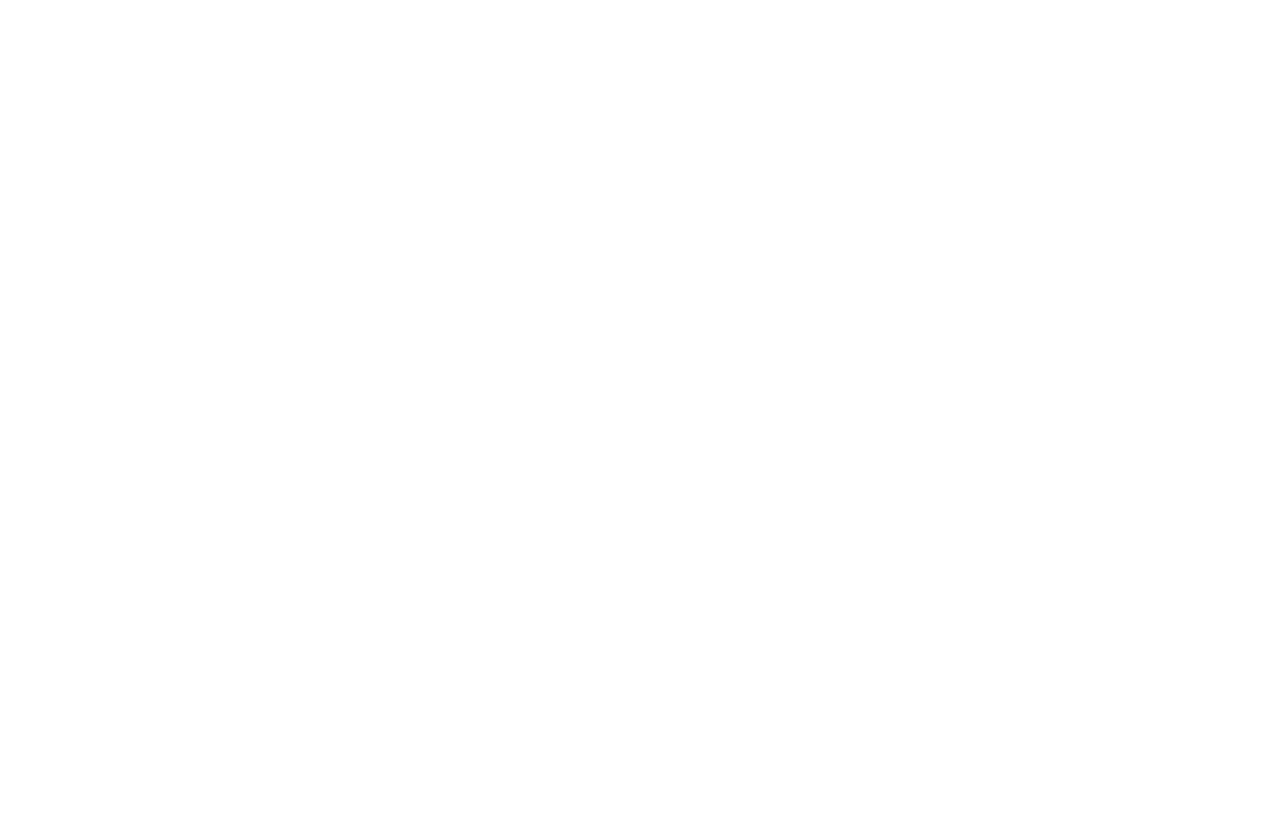
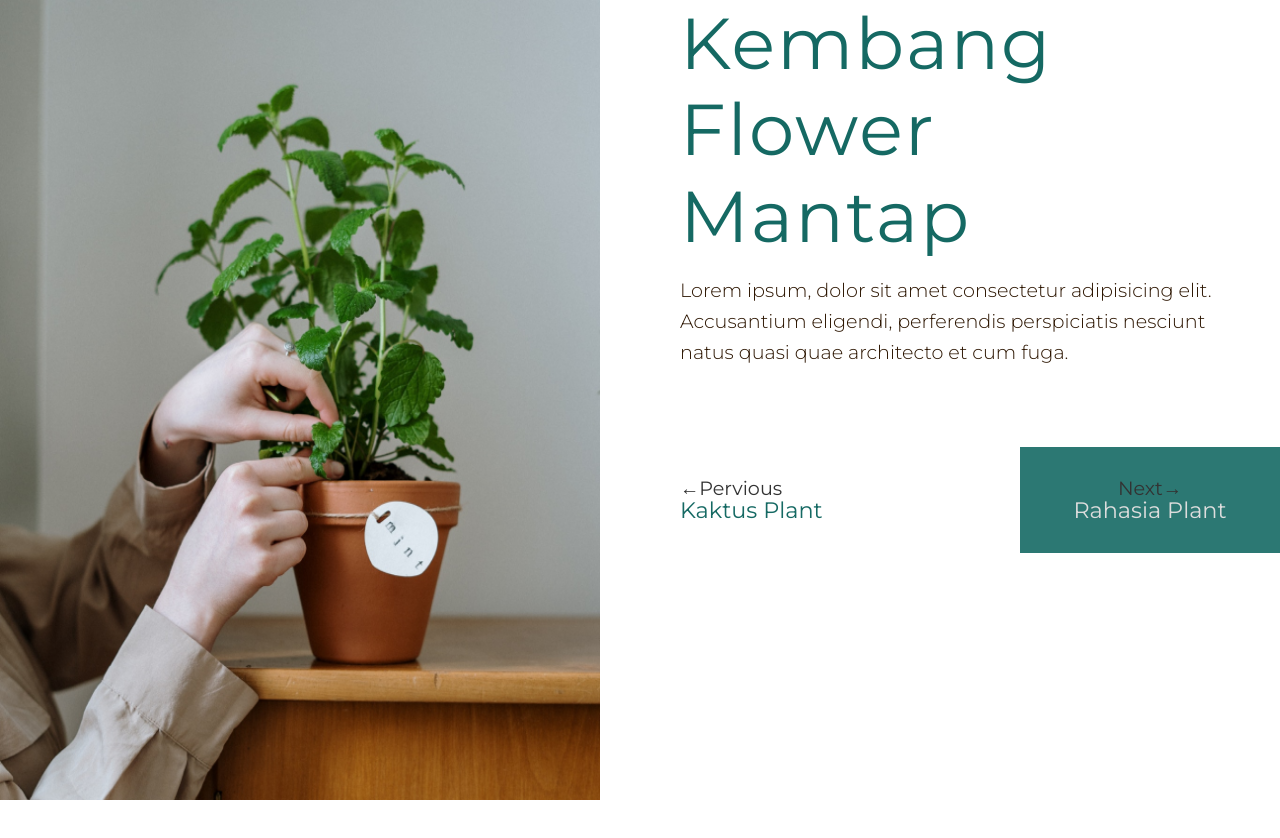
Before and after one commit to naveenkumar-gif/designs, a plain HTML site: page plantShop/green.html in a window 1280 px wide. Before the commit the page ends 800 px from the top, so only its background shows below. Drawn offline with Linux system fonts and the light colour scheme; a web font is replaced by a local one.

Commit message:
modified

```diff
--- a/plantShop/green.css
+++ b/plantShop/green.css
@@ -0,0 +1,85 @@
+* {
+  margin: 0;
+  padding: 0;
+  box-sizing: border-box;
+  text-decoration: none;
+  list-style: none;
+}
+body {
+  line-height: 1;
+  font-weight: 400;
+  font-family: "Montserrat", sans-serif;
+}
+.grid-col {
+  display: grid;
+  grid-template-columns: 1fr 1fr;
+  gap: 5rem;
+}
+
+.flex {
+  display: flex;
+  flex-direction: column;
+  text-align: center;
+  padding: 2rem 3rem;
+  gap: 1rem;
+}
+
+.primary-head {
+  font-size: 4.5rem;
+  font-weight: 400;
+  line-height: 1.2;
+  letter-spacing: 2px;
+  color: #156963;
+}
+
+img {
+  width: 100%;
+  height: 100%;
+}
+.para {
+  color: #2c1500;
+  font-size: 1.2rem;
+  font-weight: 300;
+  line-height: 1.6;
+}
+.sub-para {
+  color: #156963;
+  font-size: 1.4rem;
+}
+.sub--para {
+  color: #ddd;
+  font-size: 1.4rem;
+}
+
+.hero {
+  padding-bottom: 5rem;
+}
+span {
+  color: #333;
+  font-size: 1.2rem;
+}
+.box-1 {
+  width: 90%;
+  display: flex;
+  flex-direction: column;
+  gap: 1rem;
+  margin-bottom: 5rem;
+}
+
+.img-box {
+  width: 100%;
+  height: 100vh;
+}
+
+.box-next {
+  width: 100%;
+  padding: 2rem 3rem;
+  background-color: #2c7873;
+  text-align: center;
+  transition: all 0.1s ease-in;
+}
+
+.box-next:hover {
+  background-color: #2c7873;
+  background-color: #156963;
+}
--- a/plantShop/green.html
+++ b/plantShop/green.html
@@ -3,7 +3,46 @@
   <head>
     <meta charset="UTF-8" />
     <meta name="viewport" content="width=device-width, initial-scale=1.0" />
-    <title>Document</title>
+    <link rel="preconnect" href="https://fonts.googleapis.com" />
+    <link rel="preconnect" href="https://fonts.gstatic.com" crossorigin />
+    <link
+      href="https://fonts.googleapis.com/css2?family=Inter:wght@100..900&family=Montserrat:ital,wght@0,100..900;1,100..900&family=Playfair+Display:ital,wght@0,400..900;1,400..900&family=Poppins:ital,wght@0,100;0,200;0,300;0,400;0,500;0,600;0,700;0,800;0,900;1,100;1,200;1,300;1,400;1,500;1,600;1,700;1,800;1,900&family=Roboto+Mono:ital,wght@0,100..700;1,100..700&family=Ubuntu:ital,wght@0,300;0,400;0,500;0,700;1,300;1,400;1,500;1,700&display=swap"
+      rel="stylesheet"
+    />
+    <link rel="stylesheet" href="green.css" />
+    <title>PlantShop-Market</title>
   </head>
-  <body></body>
+  <body>
+    <section class="hero">
+      <div class="grid-col">
+        <div class="img-box">
+          <img
+            class="plant-1"
+            src="./images/main-plant-1.png"
+            alt="main-plant-1"
+          />
+        </div>
+        <div class="grid">
+          <div class="box-1">
+            <h1 class="primary-head">Kembang Flower Mantap</h1>
+            <p class="para">
+              Lorem ipsum, dolor sit amet consectetur adipisicing elit.
+              Accusantium eligendi, perferendis perspiciatis nesciunt natus
+              quasi quae architecto et cum fuga.
+            </p>
+          </div>
+          <div class="grid-col">
+            <div style="padding: 2rem 0">
+              <span>&larr;Pervious</span>
+              <p class="sub-para">Kaktus Plant</p>
+            </div>
+            <div class="box-next">
+              <span>Next&rarr;</span>
+              <p class="sub--para">Rahasia Plant</p>
+            </div>
+          </div>
+        </div>
+      </div>
+    </section>
+  </body>
 </html>
```
